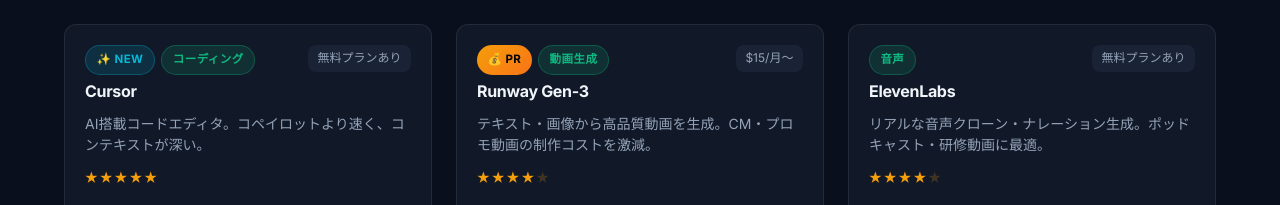
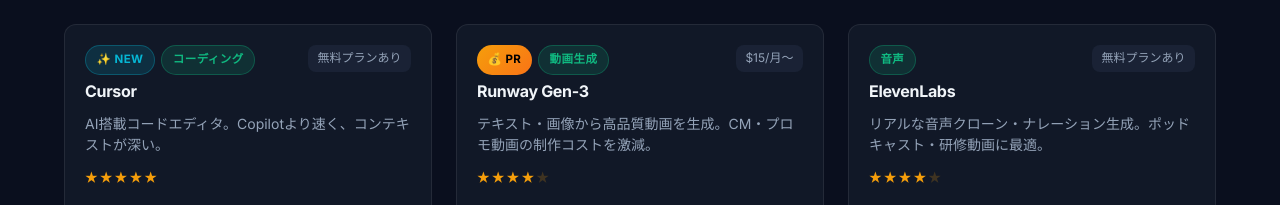
Before and after one commit to ainavigator907/ainaviz, a Next.js app: page / in a window 1280 px wide. Shown: the part 2194-2399 px from the top of the page. Built offline with nearby package versions, Linux system fonts and the light colour scheme.

Commit message:
fix: typo 'コペイロット' to 'Copilot' in tools page

```diff
--- a/src/app/page.tsx
+++ b/src/app/page.tsx
@@ -53,7 +53,7 @@
   {
     id: "cursor",
     name: "Cursor",
-    tagline: "AI搭載コードエディタ。コペイロットより速く、コンテキストが深い。",
+    tagline: "AI搭載コードエディタ。Copilotより速く、コンテキストが深い。",
     category: "コーディング",
     pricingLabel: "無料プランあり",
     speedScore: 5,
--- a/src/app/tools/page.tsx
+++ b/src/app/tools/page.tsx
@@ -81,7 +81,7 @@
   {
     id: "cursor",
     name: "Cursor",
-    tagline: "AI搭載コードエディタ。コペイロットより速く、コンテキストが深い。",
+    tagline: "AI搭載コードエディタ。Copilotより速く、コンテキストが深い。",
     category: "コーディング",
     pricingLabel: "無料プランあり",
     speedScore: 5,
```
